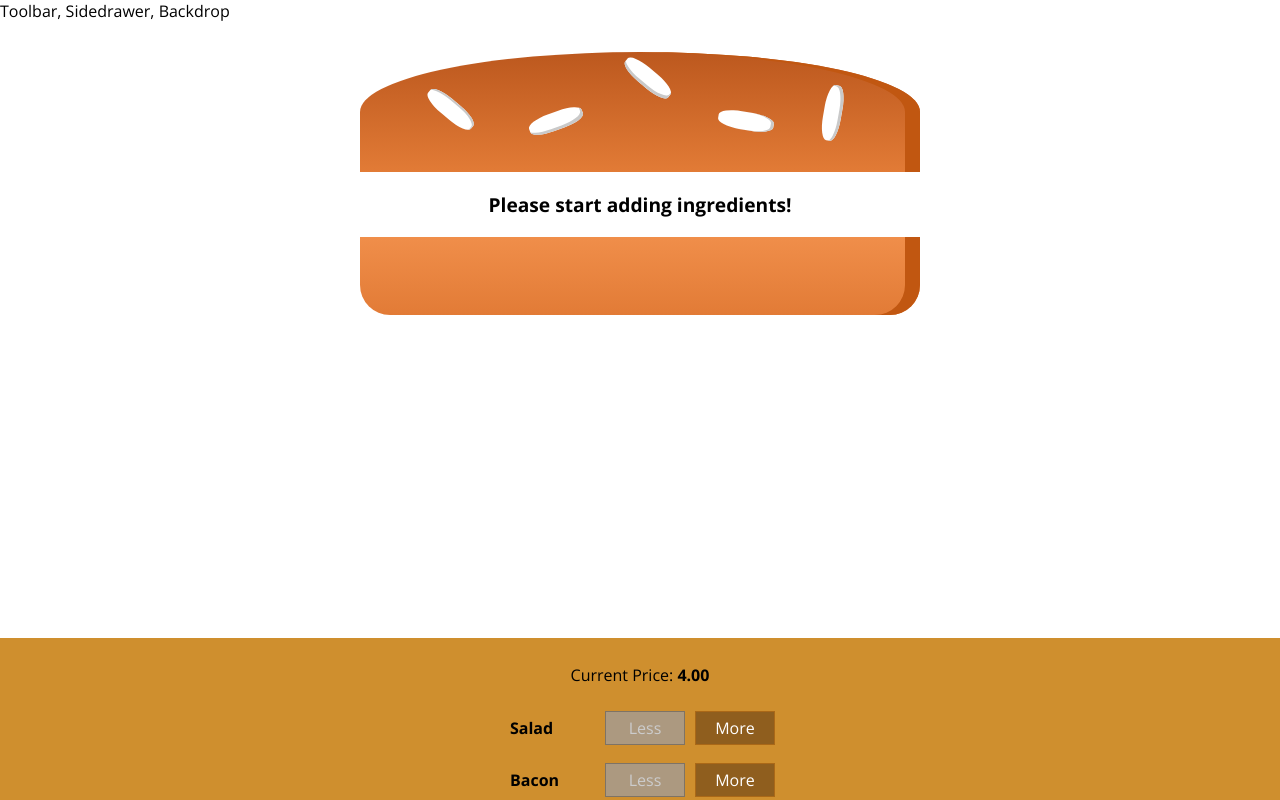
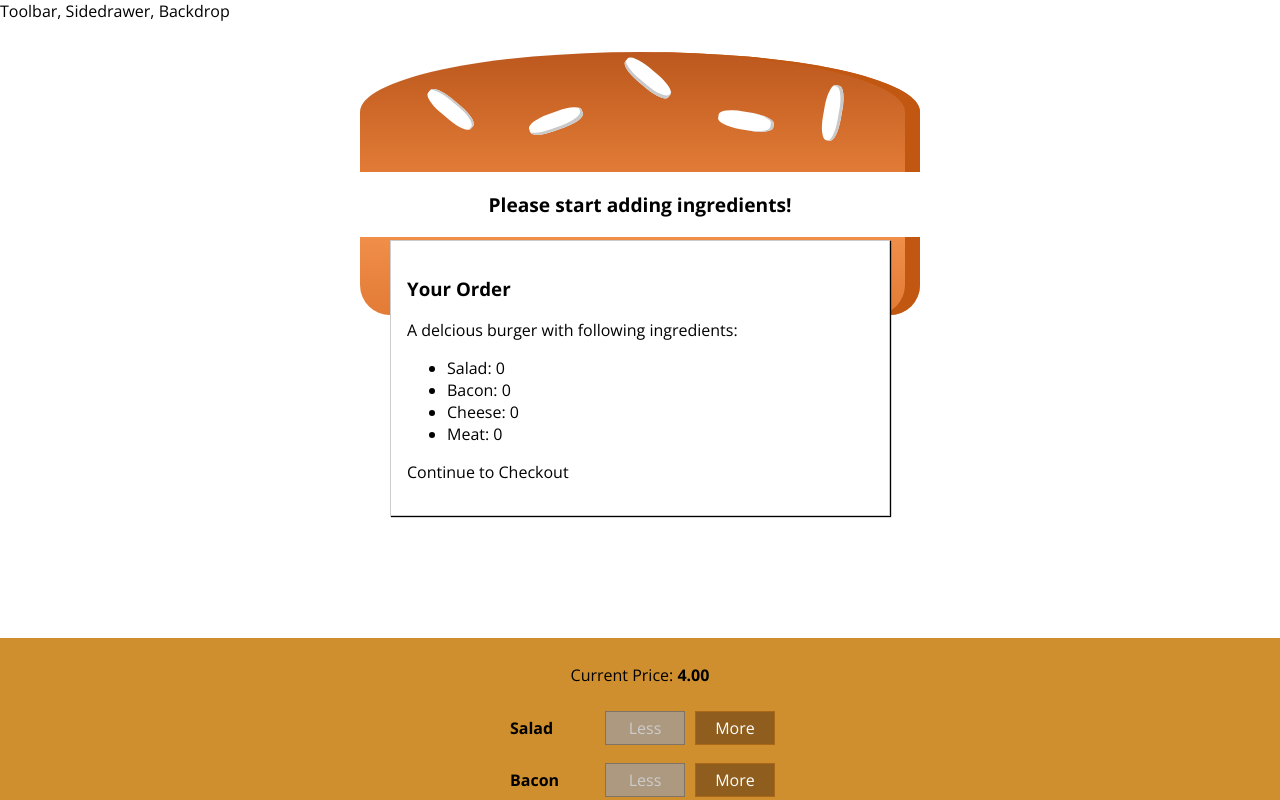
Before and after one commit to sayaksaha-98/burger-builder, a React (Create React App) app: page / in a window 1280 px wide. Shown: the top 800 px of the page. Built offline with nearby package versions, Linux system fonts and the light colour scheme.

Commit message:
creating Order Summary Modal

```diff
--- /dev/null
+++ b/src/components/Burger/OrderSummary/OrderSummary.jsx
@@ -0,0 +1,25 @@
+import React from "react";
+
+import Aux from "../../../hoc/Aux";
+
+const orderSummary = (props) => {
+  const ingredientSummary = Object.keys(props.ingredients).map((igKey) => {
+    return (
+      <li key={igKey}>
+        <span style={{ textTransform: "capitalize" }}>{igKey}</span>:{" "}
+        {props.ingredients[igKey]}
+      </li>
+    );
+  });
+
+  return (
+    <Aux>
+      <h3>Your Order</h3>
+      <p>A delcious burger with following ingredients:</p>
+      <ul>{ingredientSummary}</ul>
+      <p>Continue to Checkout</p>
+    </Aux>
+  );
+};
+
+export default orderSummary;
--- /dev/null
+++ b/src/components/UI/Modal/Modal.jsx
@@ -0,0 +1,7 @@
+import React from "react";
+
+import classes from "./Modal.module.css";
+
+const modal = (props) => <div className={classes.Modal}>{props.children}</div>;
+
+export default modal;
--- /dev/null
+++ b/src/components/UI/Modal/Modal.module.css
@@ -0,0 +1,20 @@
+.Modal {
+  position: fixed;
+  z-index: 500;
+  background-color: white;
+  width: 70%;
+  border: 1px solid #ccc;
+  box-shadow: 1px 1px 1px black;
+  padding: 16px;
+  left: 15%;
+  top: 30%;
+  box-sizing: border-box;
+  transition: all 0.3s ease-out;
+}
+
+@media (min-width: 600px) {
+  .Modal {
+    width: 500px;
+    left: calc(50% - 250px);
+  }
+}
--- a/src/containers/BurgerBuilder/BurgerBuilder.jsx
+++ b/src/containers/BurgerBuilder/BurgerBuilder.jsx
@@ -3,6 +3,8 @@
 import Aux from "../../hoc/Aux";
 import Burger from "../../components/Burger/Burger";
 import BuildControls from "../../components/Burger/BuildControls/BuildControls";
+import Modal from "../../components/UI/Modal/Modal";
+import OrderSummary from "../../components/Burger/OrderSummary/OrderSummary";
 
 const INGREDIENT_PRICES = {
   salad: 0.5,
@@ -80,6 +82,9 @@
     }
     return (
       <Aux>
+        <Modal>
+          <OrderSummary ingredients={this.state.ingredients} />
+        </Modal>
         <Burger ingredients={this.state.ingredients} />
         <BuildControls
           ingredientAdded={this.addIngredientHandler}
```
Also changed, not shown: src/components/UI/Backdrop/Backdrop.jsx (added).
